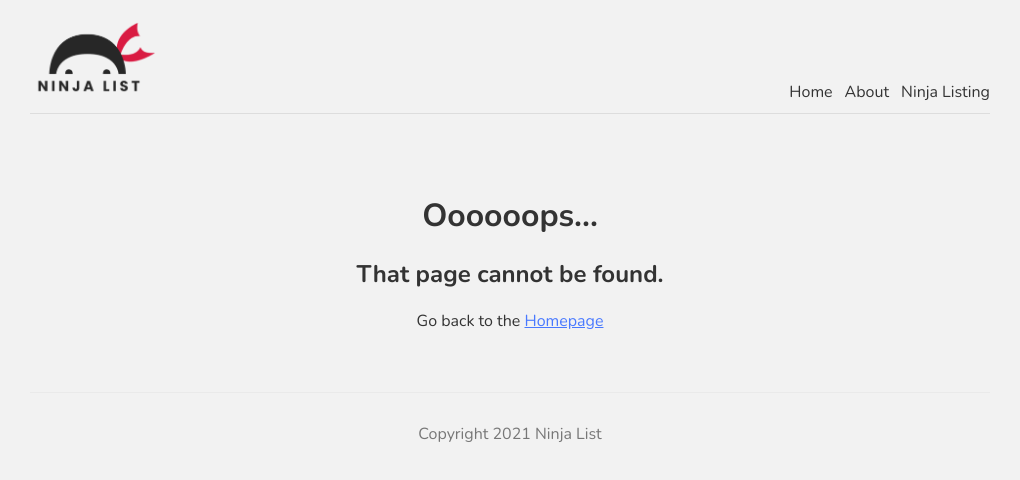
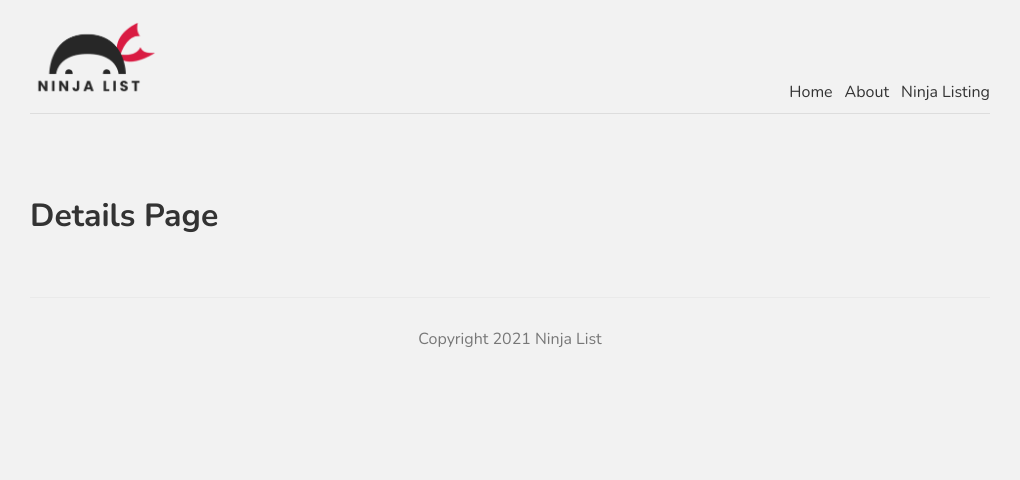
Before and after one commit to lcsval/ninjalist, a Next.js app: page /ninjas/1 in a window 1280 px wide. Before the commit this address had no page. Shown: the top 480 px of the page, without its empty margins (130-1150 px from the left). Built offline with nearby package versions, Linux system fonts and the light colour scheme.

Commit message:
Dynamic Routes

```diff
--- /dev/null
+++ b/pages/ninjas/[id].js
@@ -0,0 +1,9 @@
+const Details = () => {
+    return (
+        <div>
+            <h1>Details Page</h1>
+        </div>
+    );
+}
+
+export default Details;
--- a/pages/ninjas/index.js
+++ b/pages/ninjas/index.js
@@ -1,7 +1,7 @@
 import style from '../../styles/Ninjas.module.css'
+import Link from 'next/link'
 
 export const getStaticProps = async () => {
-
     const res = await fetch('http://jsonplaceholder.typicode.com/users');
     const data = await res.json();
 
@@ -15,11 +15,11 @@ const Ninjas = ({ ninjas }) => {
         <div>
             <h1>All Ninjas</h1>
             {ninjas.map(ninja => (
-                <div key={ninja.id}>
+                <Link href={`/ninjas/${ninja.id}`} key={ninja.id}>
                     <a className={style.single}>
                         <h3>{ ninja.name }</h3>
                     </a>
-                </div>
+                </Link>
             ))}
         </div>
     );
```
